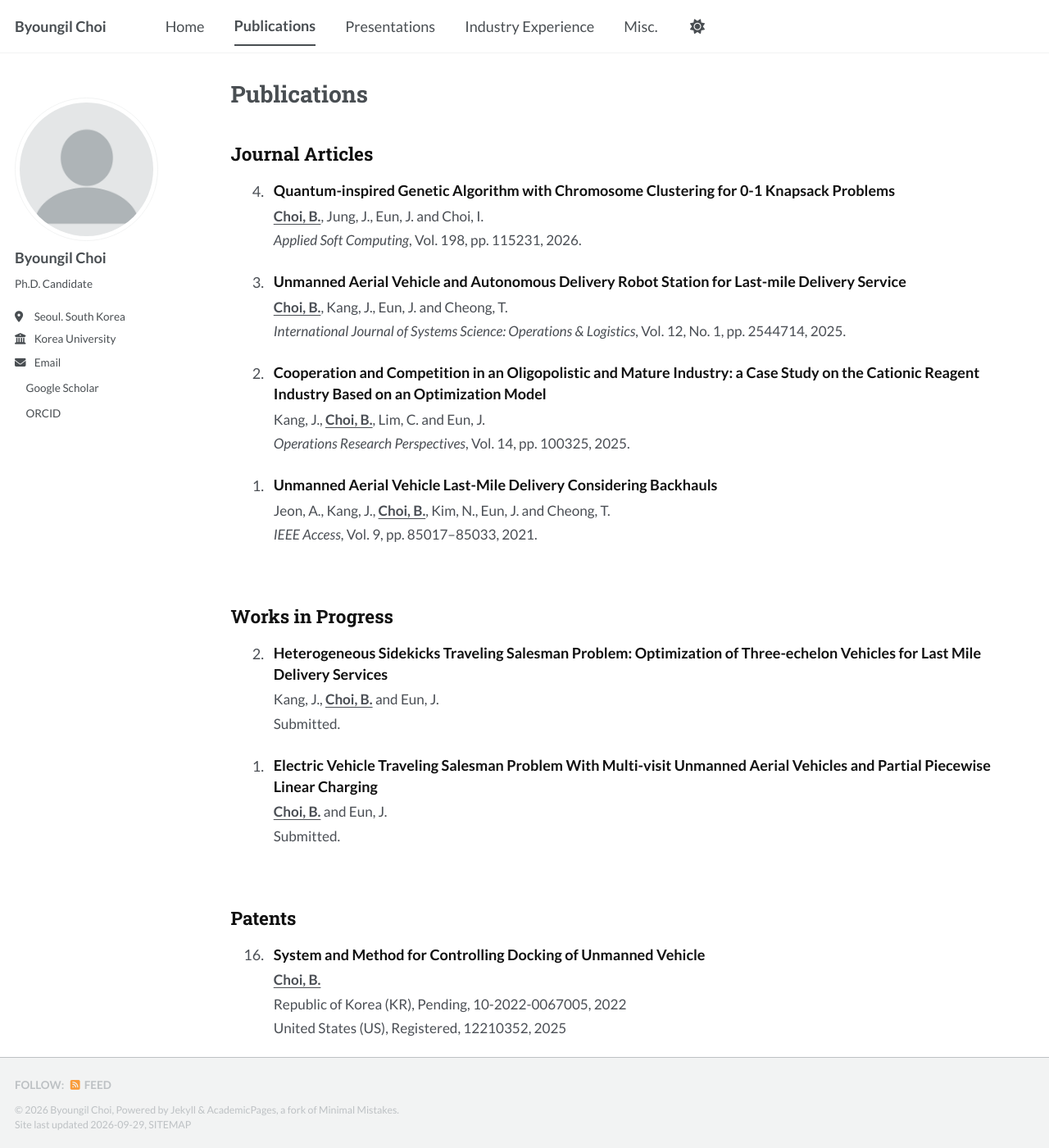
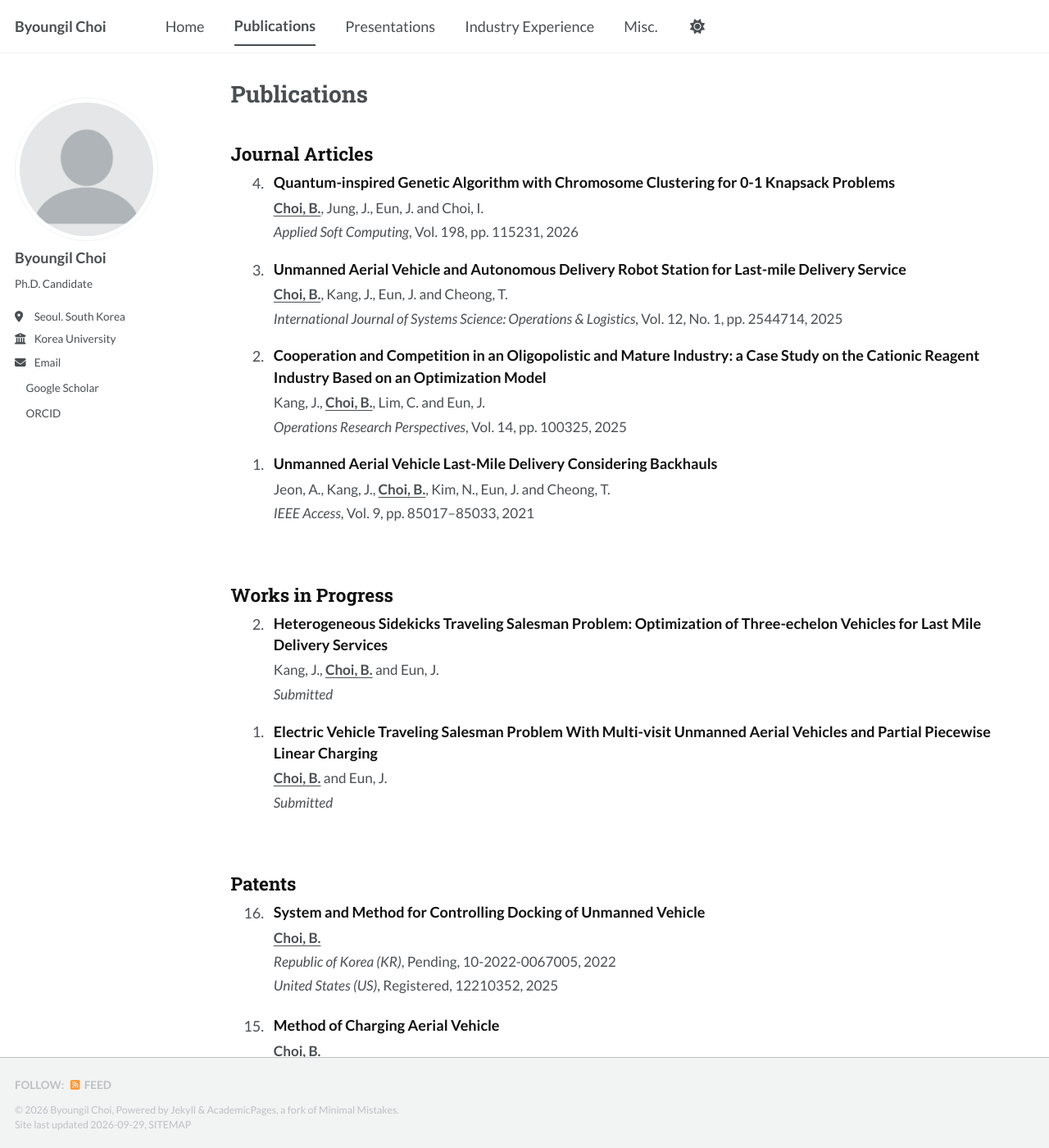
Before and after one commit to smallgiant-cbi/smallgiant-cbi.github.io, a Jekyll site: the page built from _pages/publications.html, in a window 1280 px wide and 1400 px high. Shown: the whole window at 82% size. Built offline with Jekyll 4.4.1, drawn with Linux system fonts in a browser that asks for light colours; a style sheet for code colours, icons or effects is not loaded; some of the changed text lies outside the part shown.

Commit message:
Publications 수정

```diff
--- a/_data/publications.yml
+++ b/_data/publications.yml
@@ -57,14 +57,14 @@ works_in_progress:
       - { name: "Kang, J." }
       - { name: "Choi, B.", self: true }
       - { name: "Eun, J." }
-    status: "Submitted."
+    status: "Submitted"
 
   - number: "1"
     title: "Electric Vehicle Traveling Salesman Problem With Multi-visit Unmanned Aerial Vehicles and Partial Piecewise Linear Charging"
     authors:
       - { name: "Choi, B.", self: true }
       - { name: "Eun, J." }
-    status: "Submitted."
+    status: "Submitted"
 
 patents:
   - number: "16"
--- a/_pages/publications.html
+++ b/_pages/publications.html
@@ -14,8 +14,8 @@ author_profile: true
           <div class="publication-number" aria-label="Publication number {{ publication.number | plus: 0 }}">{{ publication.number | plus: 0 }}.</div>
           <div class="publication-content">
             <h3 class="publication-title">{{ publication.title }}</h3>
-            <p class="publication-authors">{% for author in publication.authors %}{% if author.self %}<strong class="publication-self">{{ author.name }}</strong>{% else %}{{ author.name }}{% endif %}{% unless forloop.last %}{% if forloop.rindex == 2 %} and {% else %}, {% endif %}{% endunless %}{% endfor %}</p>
-            <p class="publication-details"><em>{{ publication.journal }}</em>, Vol. {{ publication.volume }}{% if publication.issue %}, No. {{ publication.issue }}{% endif %}, pp. {{ publication.pages }}, {{ publication.year }}.{% if publication.url %} <a href="{{ publication.url }}">[link]</a>{% endif %}</p>
+            <p class="publication-authors">{% for author in publication.authors %}{% if author.self %}<strong><u class="publication-self">{{ author.name }}</u></strong>{% else %}{{ author.name }}{% endif %}{% unless forloop.last %}{% if forloop.rindex == 2 %} and {% else %}, {% endif %}{% endunless %}{% endfor %}</p>
+            <p class="publication-details"><em>{{ publication.journal }}</em>, Vol. {{ publication.volume }}{% if publication.issue %}, No. {{ publication.issue }}{% endif %}, pp. {{ publication.pages }}, {{ publication.year }}{% if publication.url %} <a href="{{ publication.url }}">[link]</a>{% endif %}</p>
           </div>
         </article>
       {% endfor %}
@@ -30,8 +30,8 @@ author_profile: true
           <div class="publication-number" aria-label="Work in progress number {{ publication.number | plus: 0 }}">{{ publication.number | plus: 0 }}.</div>
           <div class="publication-content">
             <h3 class="publication-title">{{ publication.title }}</h3>
-            <p class="publication-authors">{% for author in publication.authors %}{% if author.self %}<strong class="publication-self">{{ author.name }}</strong>{% else %}{{ author.name }}{% endif %}{% unless forloop.last %}{% if forloop.rindex == 2 %} and {% else %}, {% endif %}{% endunless %}{% endfor %}</p>
-            <p class="publication-details">{{ publication.status }}{% if publication.url %} <a href="{{ publication.url }}">[link]</a>{% endif %}</p>
+            <p class="publication-authors">{% for author in publication.authors %}{% if author.self %}<strong><u class="publication-self">{{ author.name }}</u></strong>{% else %}{{ author.name }}{% endif %}{% unless forloop.last %}{% if forloop.rindex == 2 %} and {% else %}, {% endif %}{% endunless %}{% endfor %}</p>
+            <p class="publication-details"><em>{{ publication.status }}</em>{% if publication.url %} <a href="{{ publication.url }}">[link]</a>{% endif %}</p>
           </div>
         </article>
       {% endfor %}
@@ -46,10 +46,10 @@ author_profile: true
           <div class="publication-number" aria-label="Patent number {{ patent.number | plus: 0 }}">{{ patent.number | plus: 0 }}.</div>
           <div class="publication-content">
             <h3 class="publication-title">{{ patent.title }}</h3>
-            <p class="publication-authors"><strong class="publication-self">{{ patent.inventor }}</strong></p>
+            <p class="publication-authors"><strong><u class="publication-self">{{ patent.inventor }}</u></strong></p>
             <ul class="patent-filings" aria-label="Filings for {{ patent.title }}">
               {% for filing in patent.filings %}
-                <li>{{ filing.country }} ({{ filing.country_code }}), {{ filing.status }}, {{ filing.number }}, {{ filing.date | split: " " | last }}</li>
+                <li><em>{{ filing.country }} ({{ filing.country_code }})</em>, {{ filing.status }}, {{ filing.number }}, {{ filing.date | split: " " | last }}</li>
               {% endfor %}
             </ul>
           </div>
--- a/_sass/layout/_publications.scss
+++ b/_sass/layout/_publications.scss
@@ -11,24 +11,24 @@
 .publication-section {
   margin-bottom: 3.25rem;
 
-  h2 {
-    margin: 0;
-    padding-bottom: 0;
-    border-bottom: 0;
+  > h2 {
+    margin: 0 0 0.2rem;
+    padding: 0;
+    border: 0;
     color: var(--publication-heading-color);
     font-size: $type-size-4;
   }
 }
 
 .publication-list {
-  margin-top: 0.45rem;
+  margin-top: 0;
 }
 
 .publication-entry {
   display: grid;
   grid-template-columns: 2.25rem minmax(0, 1fr);
   gap: 0.65rem;
-  padding: 0.55rem 0 0.8rem;
+  padding: 0.25rem 0 0.8rem;
 }
 
 .publication-number {
@@ -68,6 +68,7 @@
   text-decoration: underline;
   text-decoration-thickness: 1px;
   text-underline-offset: 0.16em;
+  border-bottom: 0;
 }
 
 .patent-filings {
```
